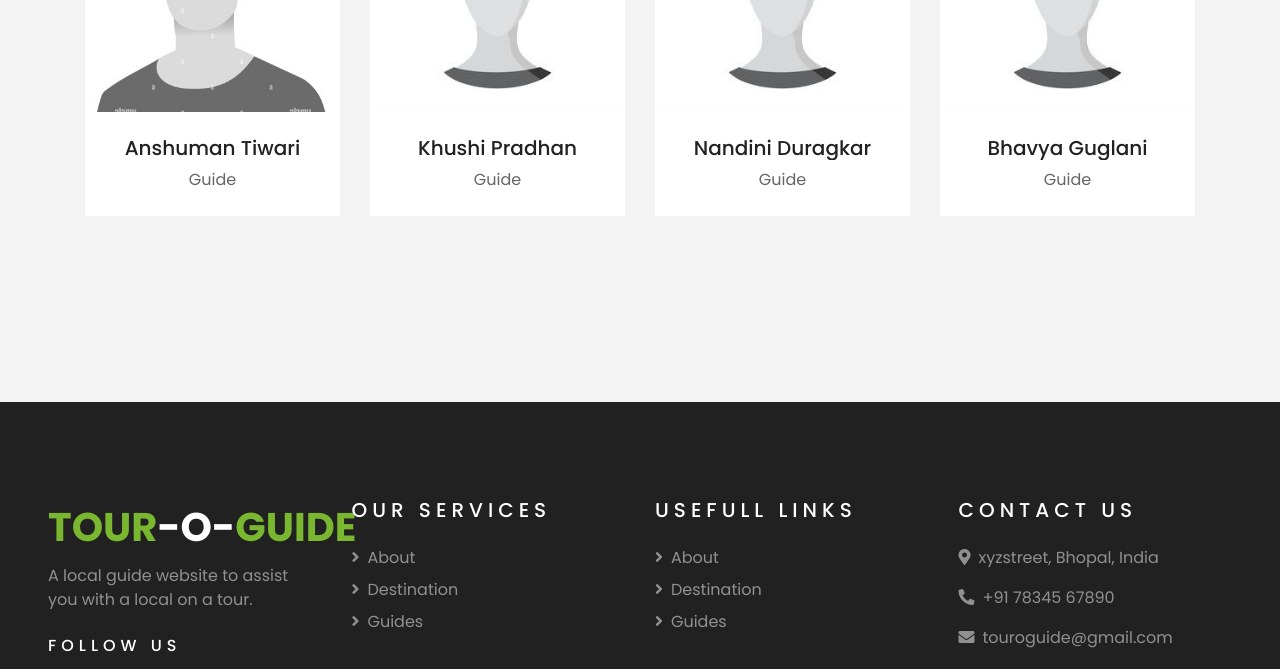
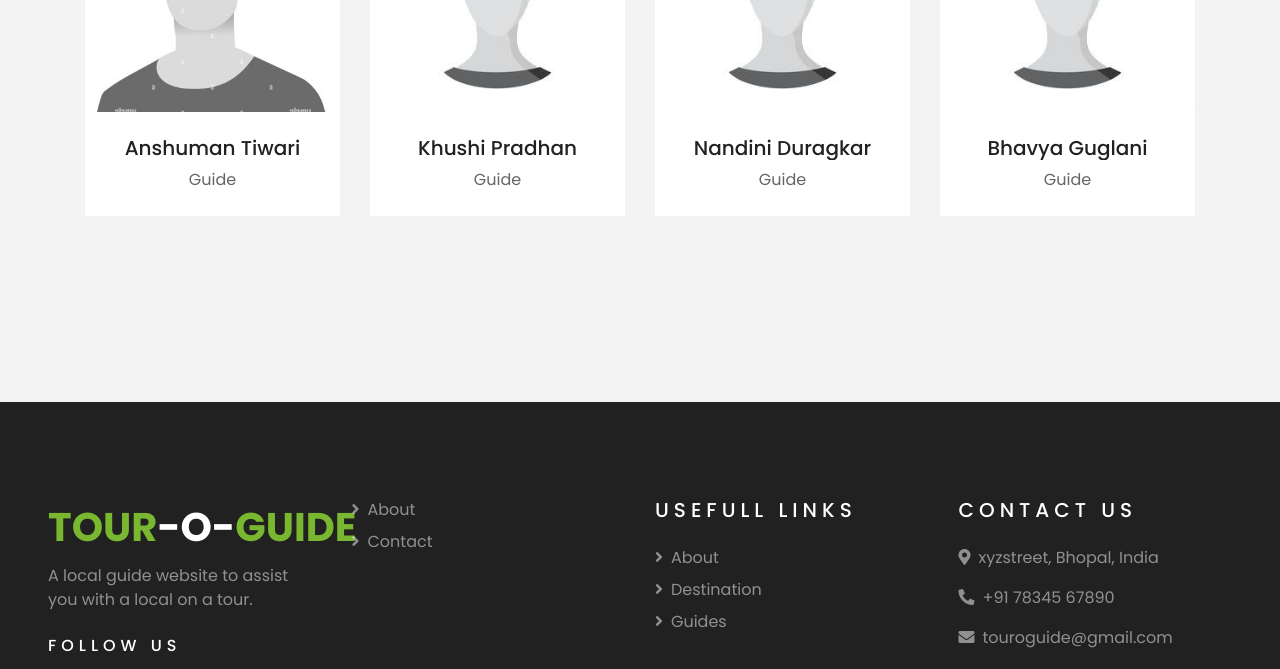
Before and after one commit to 27Divashree/Tour-O-Guide, a plain HTML site: page guide.html in a window 1280 px wide. Shown: the part 1341-2010 px from the top of the page. Drawn offline with nearby package versions, Linux system fonts and the light colour scheme; files that its build step writes are made by us from their sources; files whose address does not match are found by name.

Commit message:
Update guide.html

```diff
--- a/guide.html
+++ b/guide.html
@@ -286,13 +286,13 @@
                 </div>
             </div>
             <div class="col-lg-3 col-md-6 mb-5">
-                <h5 class="text-white text-uppercase mb-4" style="letter-spacing: 5px;">Our Services</h5>
+                <!--<h5 class="text-white text-uppercase mb-4" style="letter-spacing: 5px;">Our Services</h5>-->
                 <div class="d-flex flex-column justify-content-start">
                     <a class="text-white-50 mb-2" href="index.html"><i class="fa fa-angle-right mr-2"></i>About</a>
-                    <a class="text-white-50 mb-2" href="destination.html"><i class="fa fa-angle-right mr-2"></i>Destination</a>
+                    <!--<a class="text-white-50 mb-2" href="destination.html"><i class="fa fa-angle-right mr-2"></i>Destination</a>-->
                     <!--<a class="text-white-50 mb-2" href="#"><i class="fa fa-angle-right mr-2"></i>Services</a>
                     <a class="text-white-50 mb-2" href="#"><i class="fa fa-angle-right mr-2"></i>Packages</a>-->
-                    <a class="text-white-50 mb-2" href="guide.html"><i class="fa fa-angle-right mr-2"></i>Guides</a>
+                    <a class="text-white-50 mb-2" href="contact.html"><i class="fa fa-angle-right mr-2"></i>Contact</a>
                     <!--<a class="text-white-50 mb-2" href="#"><i class="fa fa-angle-right mr-2"></i>Testimonial</a>-->
                     <!--<a class="text-white-50" href="#"><i class="fa fa-angle-right mr-2"></i>Blog</a>-->
                 </div>
```
